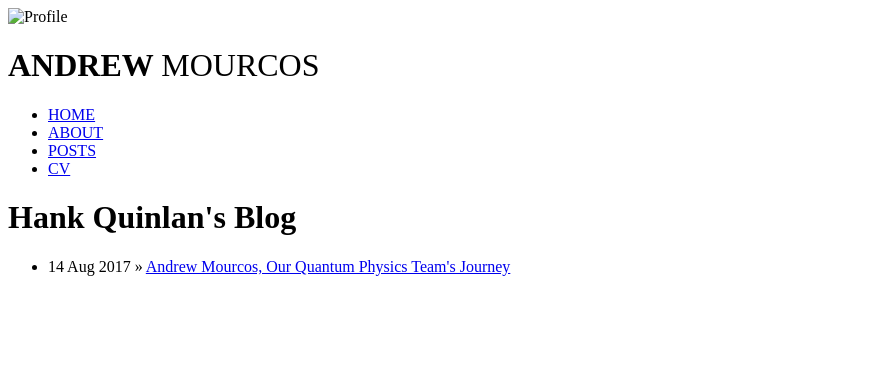
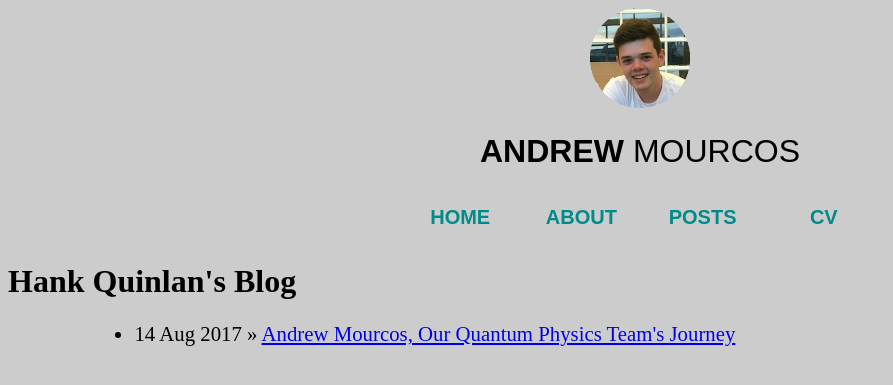
Before and after one commit to andrewmourcos/andrewmourcos.github.io, a Jekyll site: the page built from Blog.html, in a window 1280 px wide. Shown: the top 385 px of the page, without its empty margins (0-893 px from the left). Built offline with Jekyll 4.4.1, drawn with Linux system fonts in a browser that asks for light colours.

Commit message:
blog layout updates

```diff
--- a/_layouts/default.html
+++ b/_layouts/default.html
@@ -3,11 +3,11 @@
   <head>
     <meta charset="utf-8">
     <title>{{ page.title }}</title>
-    <link rel="stylesheet" href="/Volumes/SuperBook/Developper/GitHub/andrewmourcos.github.io/BlogStyle.css">
+    <link rel="stylesheet" href="BlogStyle.css">
   </head>
   <body>
     <div id="TopPart"><!--title, profile-->
-      <img src="/Volumes/SuperBook/Developper/GitHub/andrewmourcos.github.io/Profile.png" alt="Profile" height="180px"/>
+      <img src="Profile.png" alt="Profile" height="180px"/>
       <h1>
         ANDREW
         <span style="font-weight: lighter;"> MOURCOS </span>
```
